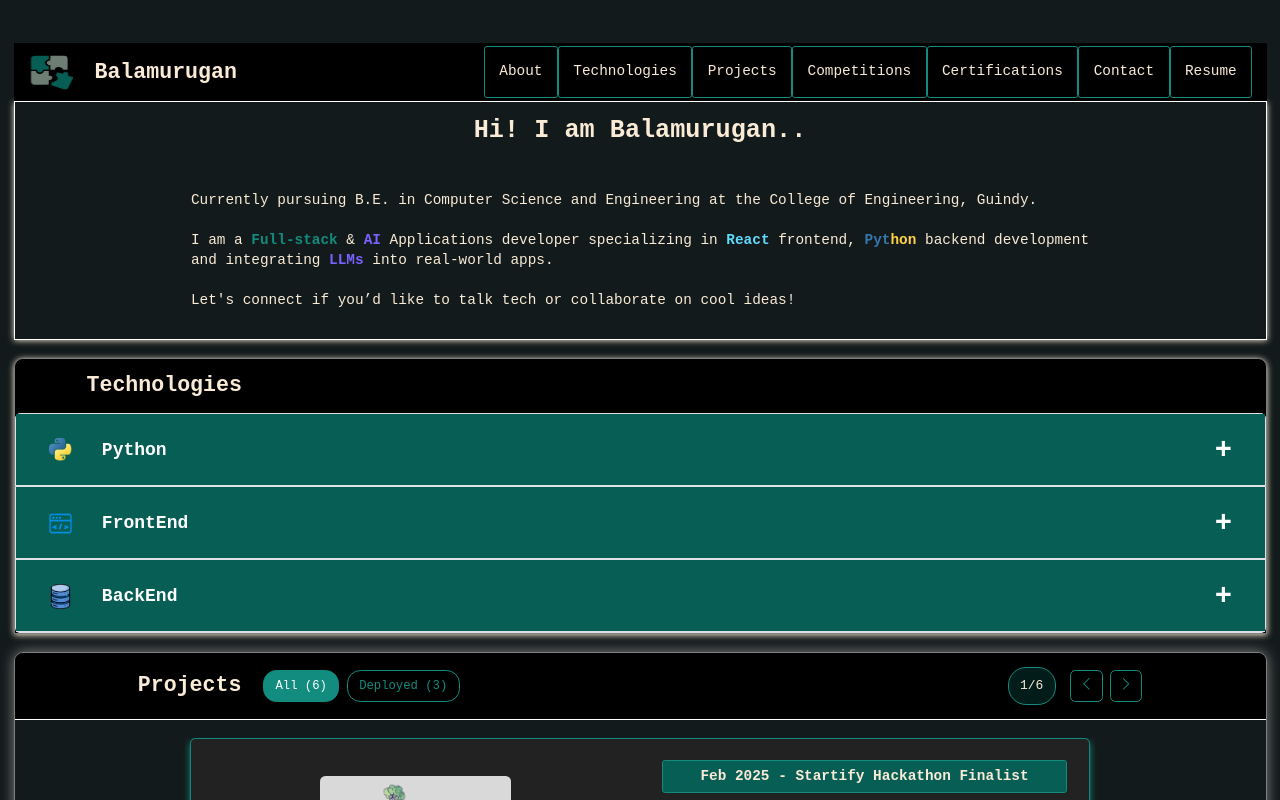
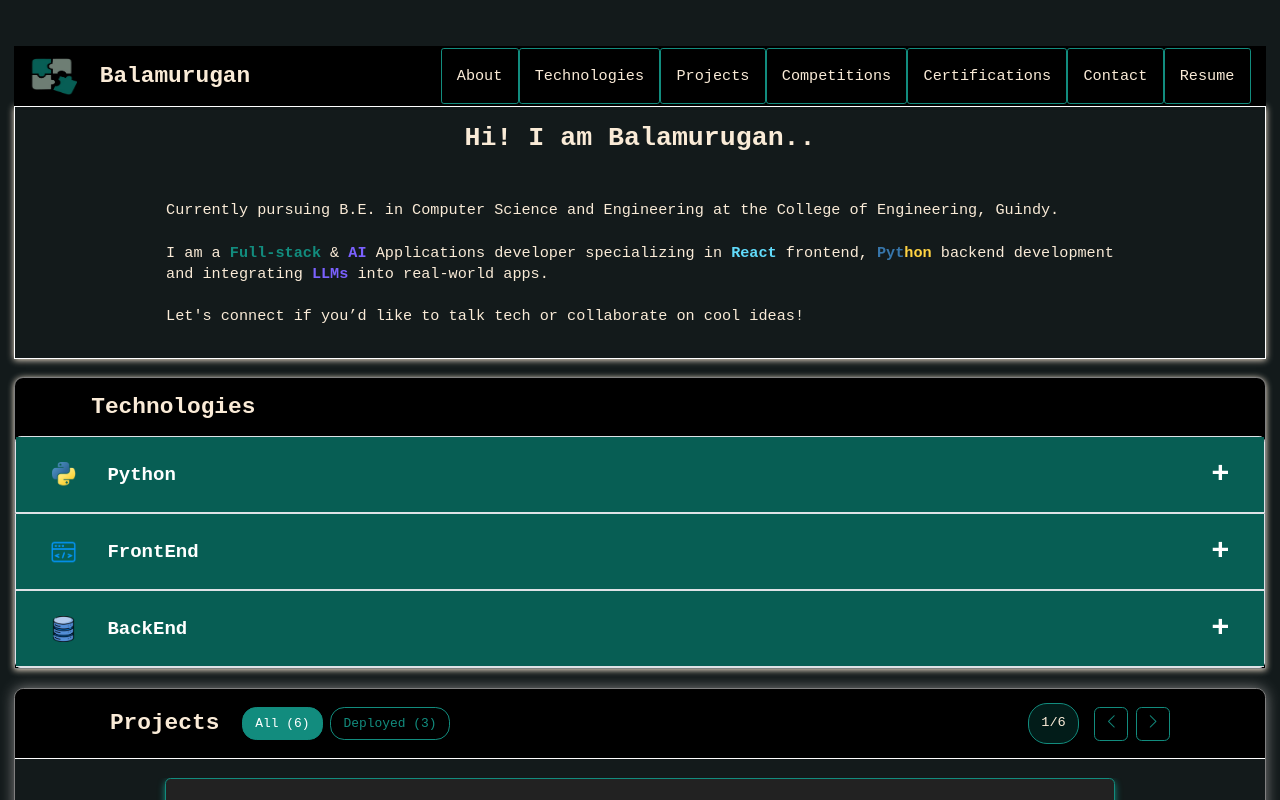
Before and after one commit to BALAMURUGAN16SA/PORTFOLIO, a React (Create React App) app: page / in a window 1280 px wide. Shown: the top 800 px of the page. Built offline with nearby package versions, Linux system fonts and the light colour scheme.

Commit message:
Update index.css

```diff
--- a/src/index.css
+++ b/src/index.css
@@ -1,5 +1,5 @@
 html {
-  zoom: 0.9;
+  zoom: 0.95;
 }
 
 body {
```
